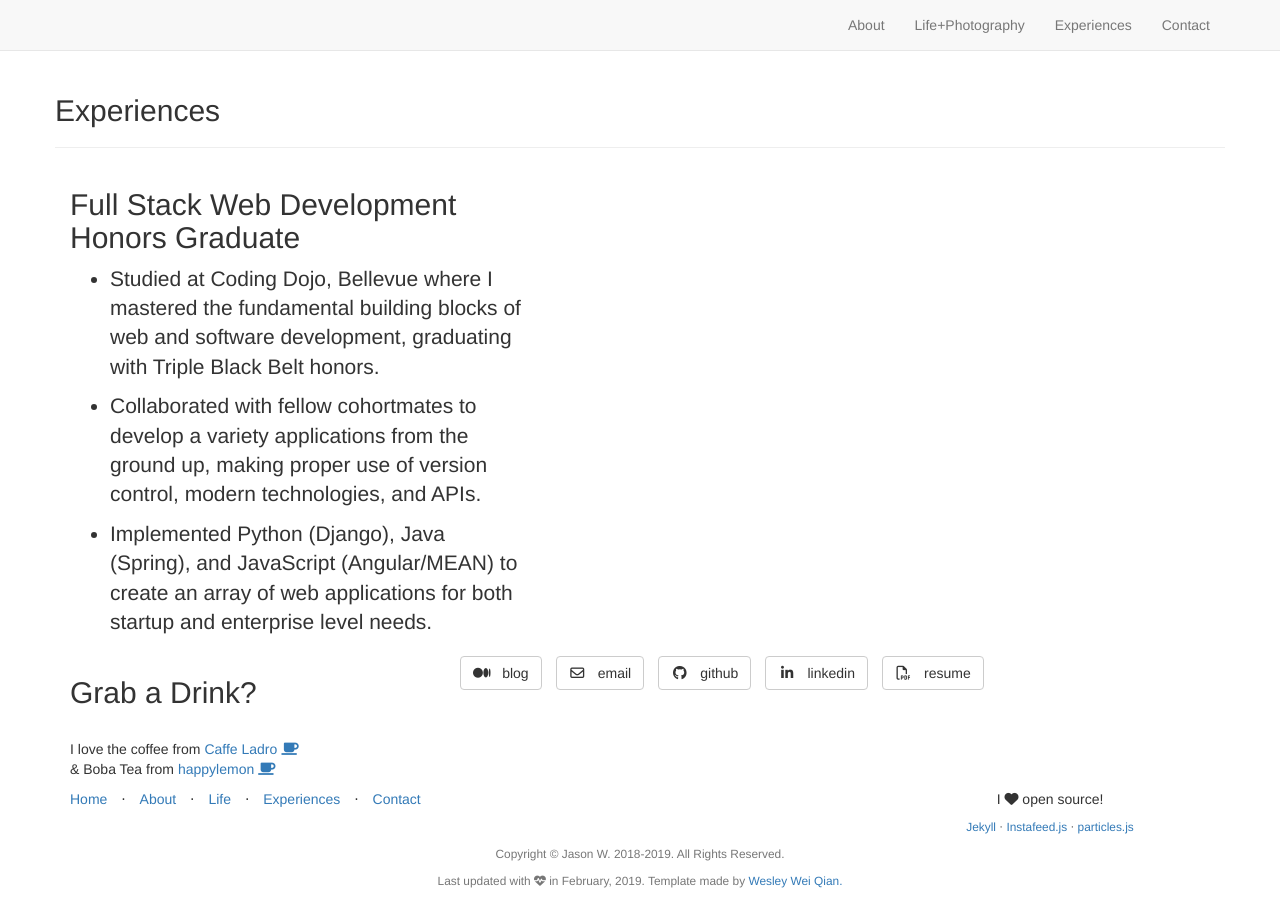
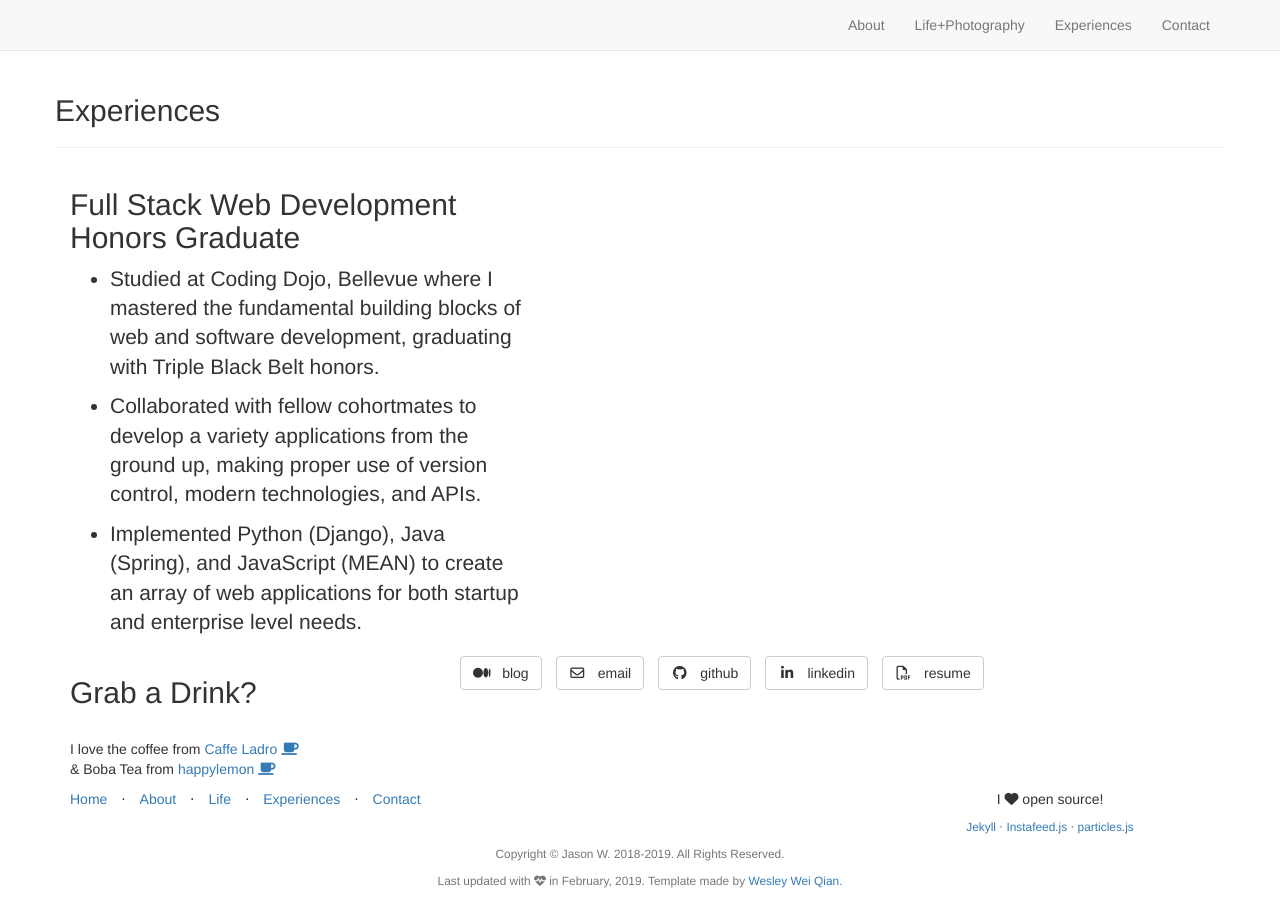
Before and after one commit to jawang94/jawang94.github.io, a Jekyll site: the page built from _posts/2000-1-5-exp.markdown, in a window 1280 px wide and 900 px high, scrolled down 1767 px. Built offline with Jekyll 4.4.1, drawn with Linux system fonts in a browser that asks for light colours; nearby versions of some CDN libraries; library files that are not in the unit come from our copies.

Commit message:
experience update 3

```diff
--- a/_posts/2000-1-5-exp.markdown
+++ b/_posts/2000-1-5-exp.markdown
@@ -10,4 +10,4 @@ description: |
 
 - Collaborated with fellow cohortmates to develop a variety applications from the ground up, making proper use of version control, modern technologies, and APIs.
 
-- Implemented Python (Django), Java (Spring), and JavaScript (Angular/MEAN) to create an array of web applications for both startup and enterprise level needs.
+- Implemented Python (Django), Java (Spring), and JavaScript (MEAN) to create an array of web applications for both startup and enterprise level needs.
```
